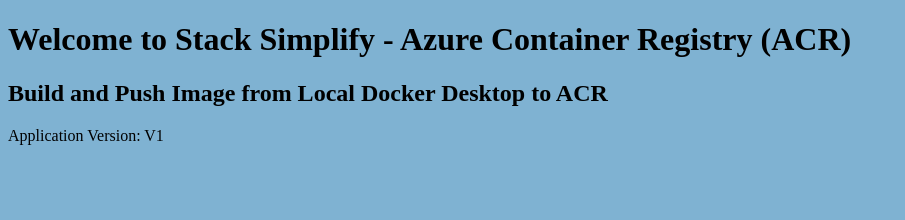
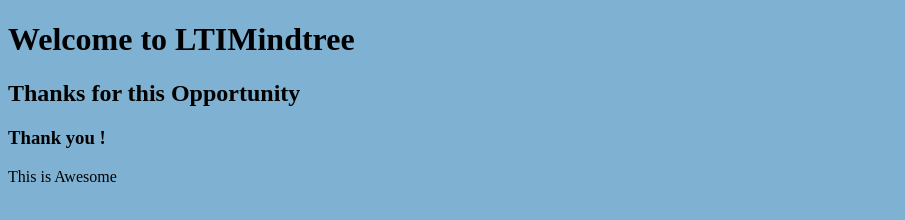
Before and after one commit to abinashgit005/LTIMindtree, a plain HTML site: page index.html in a window 1280 px wide. Shown: the whole page, without its empty margins (0-905 px from the left). Drawn offline with Linux system fonts and the light colour scheme.

Commit message:
Update index.html

```diff
--- a/index.html
+++ b/index.html
@@ -1,8 +1,9 @@
 <!DOCTYPE html>
 <html>
    <body style="background-color:rgb(127, 178, 210);">
-      <h1>Welcome to Stack Simplify - Azure Container Registry (ACR)</h1>
-      <h2>Build and Push Image from Local Docker Desktop to ACR</h2>
-      <p>Application Version: V1</p>
+      <h1>Welcome to LTIMindtree</h1>
+      <h2>Thanks for this Opportunity</h2>
+      <h3>Thank you !</h3>
+      <p> This is Awesome </p>
    </body>
 </html>
```
